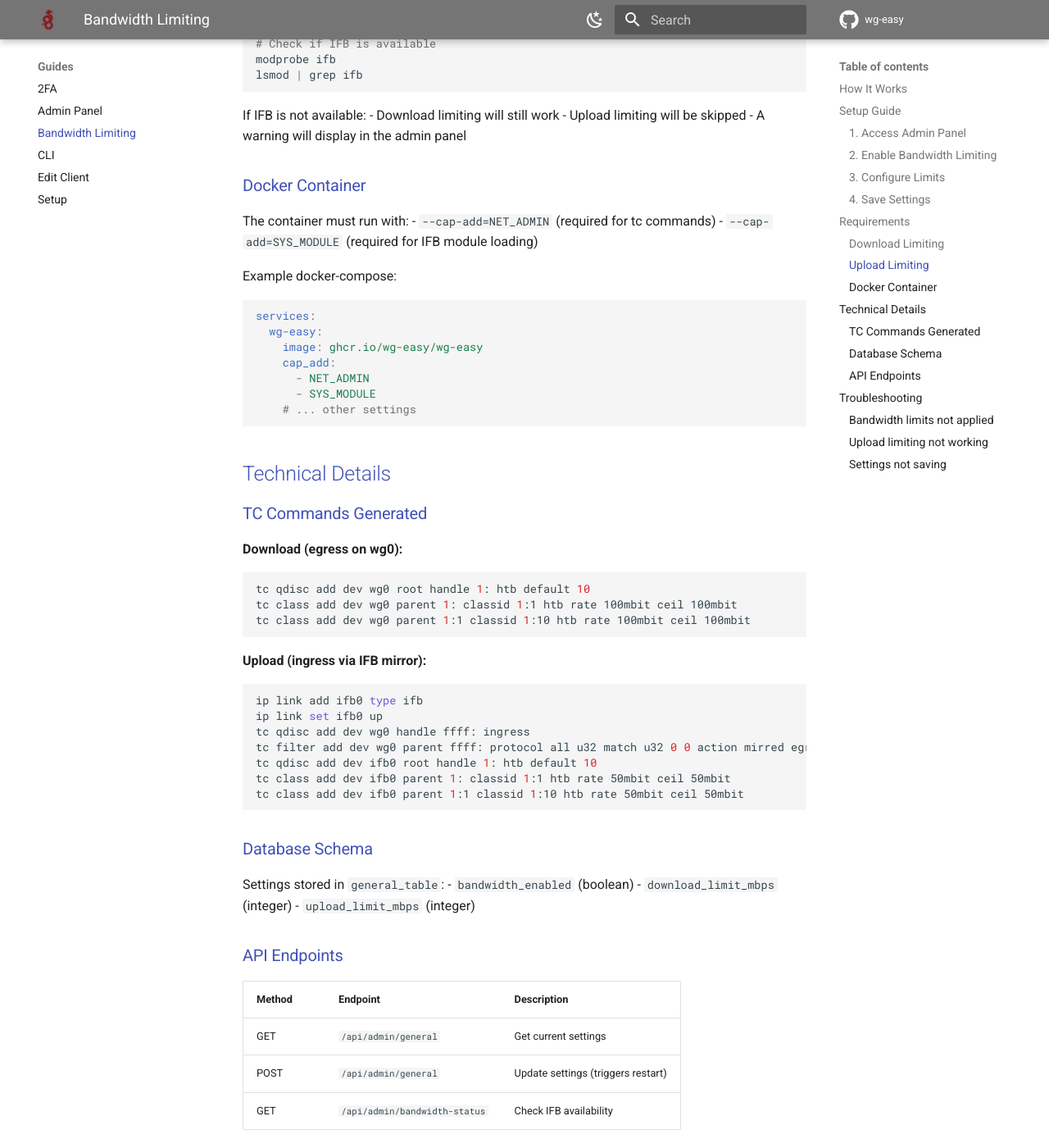
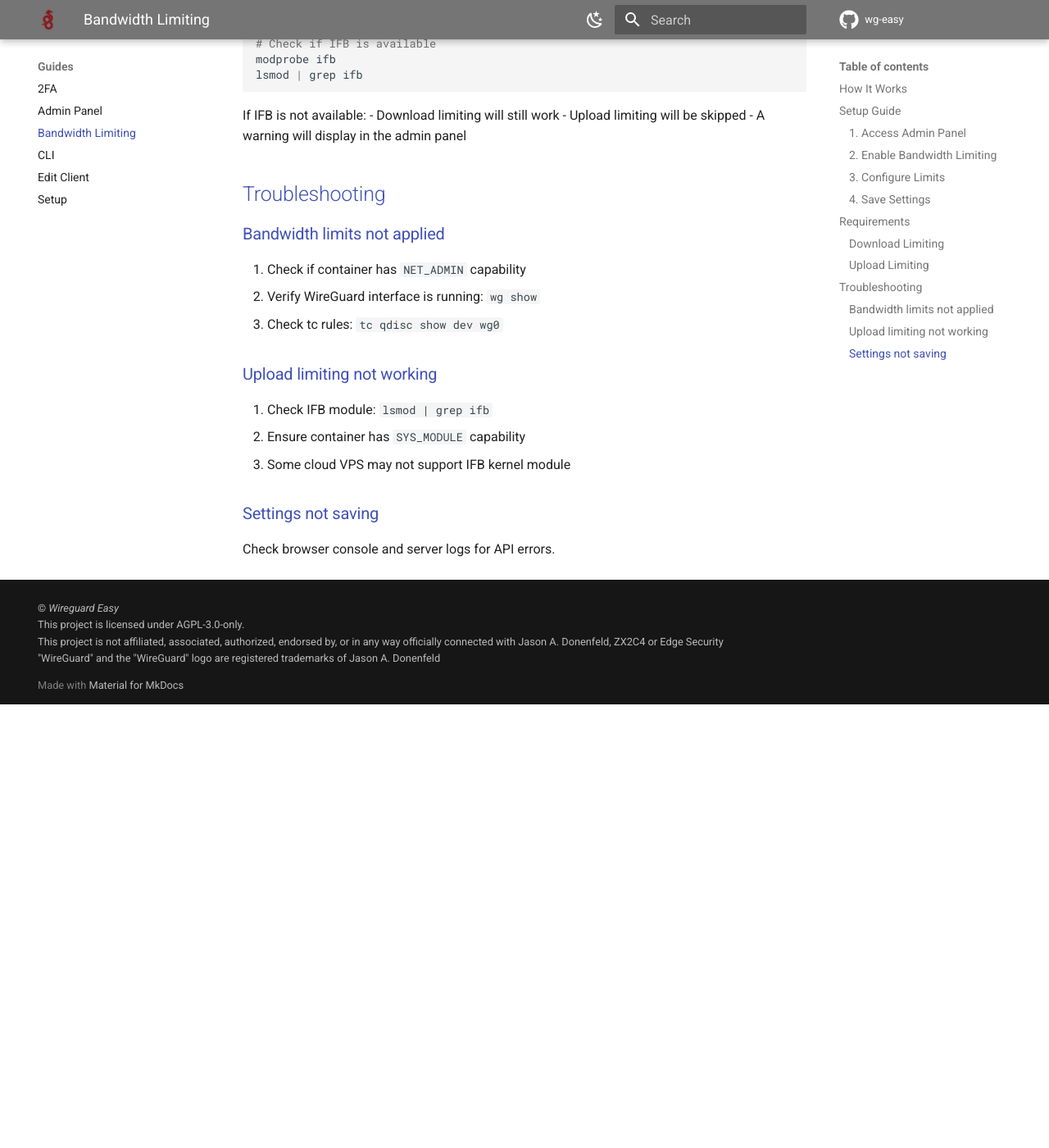
Before and after one commit to wg-easy/wg-easy, an MkDocs documentation site: the page built from docs/content/guides/bandwidth-limiting.md, in a window 1280 px wide and 1400 px high, scrolled down 1336 px. Shown: the whole window at 82% size. Built offline with MkDocs 1.6.1 and Material for MkDocs 9.7.7, drawn with Linux system fonts in a browser that asks for light colours; comment, search, counter and statistics services are not loaded; the version menu is left out; after the commit the page ends 2195 px from its top, so only the background shows below that.

Commit message:
fix: address PR review comments
- Remove Docker Container requirements (already in template)
- Remove Technical Details section (belongs in code only)
- Remove AI-generated translations (keep English only)

````diff
--- a/docs/content/guides/bandwidth-limiting.md
+++ b/docs/content/guides/bandwidth-limiting.md
@@ -53,59 +53,6 @@ If IFB is not available:
 - Upload limiting will be skipped
 - A warning will display in the admin panel
 
-### Docker Container
-The container must run with:
-- `--cap-add=NET_ADMIN` (required for tc commands)
-- `--cap-add=SYS_MODULE` (required for IFB module loading)
-
-Example docker-compose:
-```yaml
-services:
-  wg-easy:
-    image: ghcr.io/wg-easy/wg-easy
-    cap_add:
-      - NET_ADMIN
-      - SYS_MODULE
-    # ... other settings
-```
-
-## Technical Details
-
-### TC Commands Generated
-
-**Download (egress on wg0):**
-```bash
-tc qdisc add dev wg0 root handle 1: htb default 10
-tc class add dev wg0 parent 1: classid 1:1 htb rate 100mbit ceil 100mbit
-tc class add dev wg0 parent 1:1 classid 1:10 htb rate 100mbit ceil 100mbit
-```
-
-**Upload (ingress via IFB mirror):**
-```bash
-ip link add ifb0 type ifb
-ip link set ifb0 up
-tc qdisc add dev wg0 handle ffff: ingress
-tc filter add dev wg0 parent ffff: protocol all u32 match u32 0 0 action mirred egress redirect dev ifb0
-tc qdisc add dev ifb0 root handle 1: htb default 10
-tc class add dev ifb0 parent 1: classid 1:1 htb rate 50mbit ceil 50mbit
-tc class add dev ifb0 parent 1:1 classid 1:10 htb rate 50mbit ceil 50mbit
-```
-
-### Database Schema
-
-Settings stored in `general_table`:
-- `bandwidth_enabled` (boolean)
-- `download_limit_mbps` (integer)
-- `upload_limit_mbps` (integer)
-
-### API Endpoints
-
-| Method | Endpoint | Description |
-|--------|----------|-------------|
-| GET | `/api/admin/general` | Get current settings |
-| POST | `/api/admin/general` | Update settings (triggers restart) |
-| GET | `/api/admin/bandwidth-status` | Check IFB availability |
-
 ## Troubleshooting
 
 ### Bandwidth limits not applied
````
Also changed, not shown: 15 other files.
